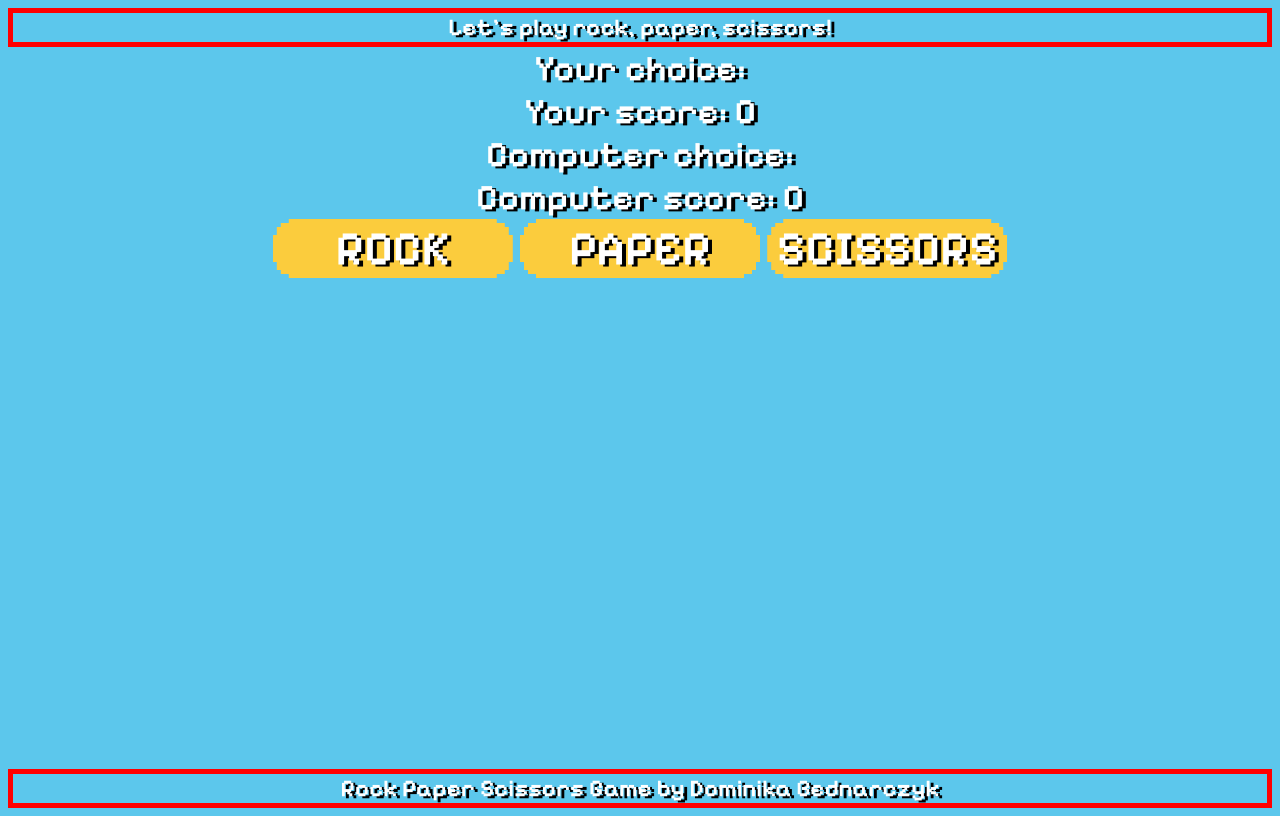
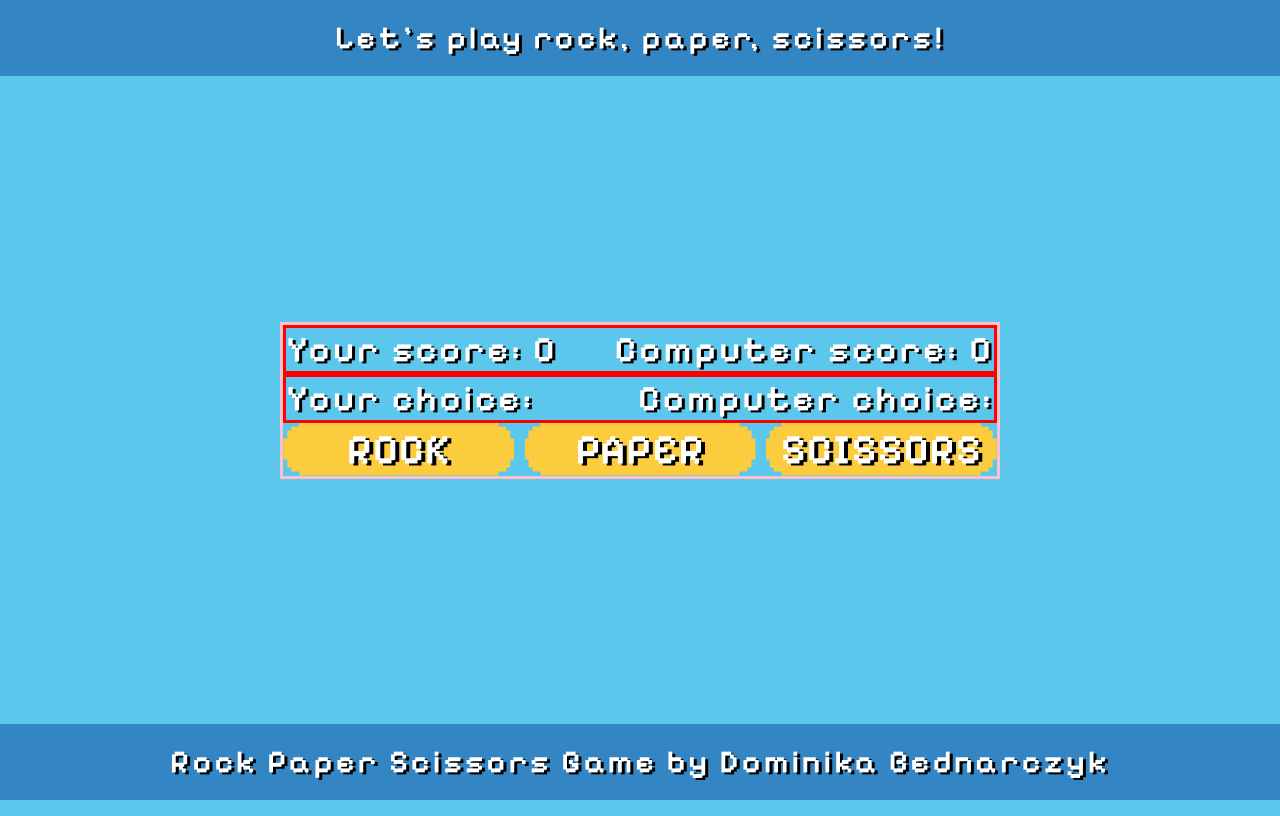
Before and after one commit to niandra-l/project-prs, a plain HTML site: page index.html in a window 1280 px wide. Both pictures are taken after a click on the button "START". Drawn offline with Linux system fonts and the light colour scheme.

Commit message:
Finish styling starting page.

```diff
--- a/index.html
+++ b/index.html
@@ -12,7 +12,8 @@
 </head>
 <body>
 
-    <header>Let's play rock, paper, scissors! </header>
+    <header>
+        <div>Let's play rock, paper, scissors! </div></header>
         <main>
             <div id="start-container">
                 <h2>Press start to play</h2>
@@ -21,17 +22,18 @@
 
             <div id="ui-container">
                 <div id="results">
-                    <div>
+                    <div class="score">
+                        <div id="your-score">Your score: 0</div>
+                        <div id="comp-score">Computer score: 0</div>
+                    </div>
+                    <div id="round-result"></div>
+                    <div class="move">
                         <div id="human-move">Your choice:</div>
-                        <div id="your-score">Your score: 0</div>
+                        <div id="computer-move">Computer choice:</div>
+
                     </div>
 
-                    <div>
-                        <div id="computer-move">Computer choice:</div>
-                        <div id="comp-score">Computer score: 0</div>
-                    </div>
 
-                    <div id="round-result"></div>
                 </div>
 
                 <div class="buttons-container">
@@ -46,6 +48,6 @@
             <button id="play-again-button">PLAY AGAIN</button>
         </div>
     </main>
-    <footer>Rock Paper Scissors Game by Dominika Bednarczyk </footer>
+    <footer><div>Rock Paper Scissors Game by Dominika Bednarczyk</div></footer>
 </body>
 </html>
--- a/styles.css
+++ b/styles.css
@@ -2,32 +2,39 @@ body {
     color: white;
     background-color:#5cc7ec;
     /* background-image: linear-gradient(to bottom right, rgb(255, 162, 0), rgb(255, 234, 0));; */
-    font-family: "Pixelify Sans", serif;
-    font-weight: 600;
+    font-family:"Pixelify Sans", serif;
+    font-weight:600;
     font-size:36px;
-    text-shadow:black 4px 2px;
+    letter-spacing:3px;
+    text-shadow:black 3px 2px;
     display:flex;
     text-align:center;
     flex-direction:column;
+    align-items:center;
     height:100vh;
+    margin:0;
+    padding:0;
 
 }
 
 main {
     flex:2;
-    height:80vh;
+    display:flex;
+    align-items:center;
+    justify-content:center;
+    width:60vw;
 }
 
 button {
     font-family: "Pixelify Sans", serif;
     color:white;
     text-shadow:black 4px 2px;
-    font-size: 48px;
+    font-size:42px;
     width:3.5em;
+    letter-spacing:1px;
     background-color:#fbcc3d;
     font-weight:600;
     border:none;
-    /* text-shadow: rgb(255, 51, 0) 1px 0 10px; */
     cursor:pointer;
     clip-path: polygon(
     0px calc(100% - 16px),
@@ -69,16 +76,32 @@ button:hover {
 }
 
 .selection-button {
-    width:5em;
+    width:5.5em;
 }
 
 header,
 footer {
-    font-size:24px;
-    border:red,5px solid;
+    display:flex;
+    justify-content: center;
+    font-size:32px;
+    width:100vw;
+    height:8vh;
+    padding:6px;
+    background-color:#3386c3 ;
+    display:flex;
+    align-items:center;
 
 }
 
-#ui-container {
+.score,
+.move {
+    display:flex;
+    justify-content:space-between;
+    border:red 3px solid;
 
 }
+#ui-container {
+    display:flex;
+    align-items: center;
+    border:pink 3px solid;
+}
```
